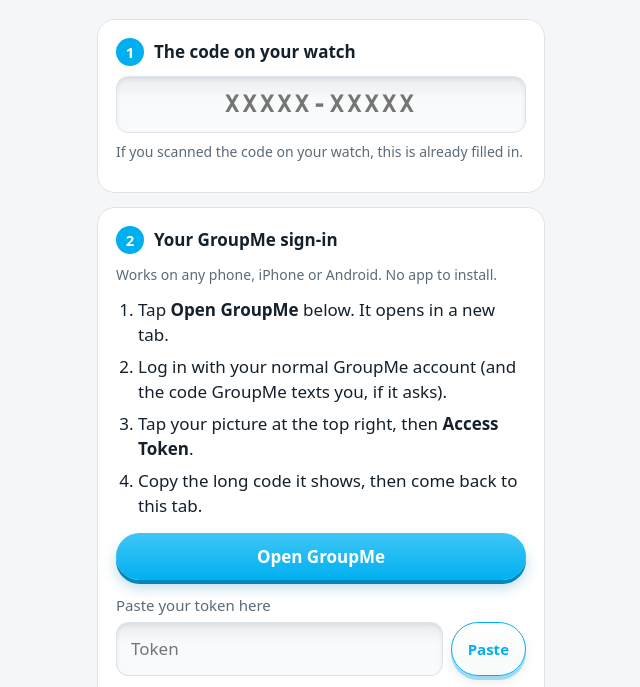
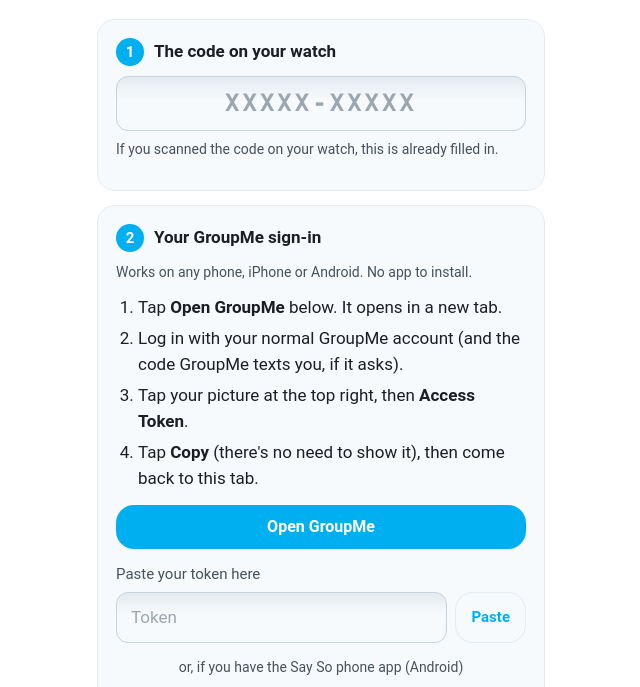
Before and after one commit to peterchabs/groupme-voice-android, a plain HTML site: page docs/index.html in a window 1280 px wide. Shown: the part 119-806 px from the top of the page, without its empty margins (319-959 px from the left). Drawn offline with Linux system fonts and the light colour scheme.

Commit message:
Sign-in page uses the app's colors, buttons and fields; step 4 says to tap Copy

```diff
--- a/docs/index.html
+++ b/docs/index.html
@@ -17,24 +17,29 @@
 <meta name="twitter:card" content="summary_large_image">
 <meta name="twitter:image" content="https://peterchabs.github.io/groupme-voice-android/images/social-preview.png">
 <style>
+  /* The Say So app's own colors (Palette.java), so this page looks like the app. */
   :root {
-    --bg: #f4f6f8; --card: #ffffff; --text: #14202b; --muted: #5b6b78; --line: #dde3e8;
-    --accent: #00aff0; --accent-text: #ffffff; --lip: #0088bc; --ok: #2e7d32; --bad: #c62828; --field: #f8fafb;
+    --bg: #ffffff; --card: #f7fafc; --text: #1b1f24; --muted: #46515c; --line: #e4ebf1;
+    --accent: #00aff0; --accent-press: #0398d8; --accent-text: #ffffff; --badge: #eaf6fd;
+    --ok: #2e7d32; --bad: #c62828;
+    --field-text: #262626; --field-hint: #9aa7b0; --field-edge: #c5d3dc; --field-top: #e3ebf0; --field-mid: #f7fafc;
   }
   @media (prefers-color-scheme: dark) {
     :root:not([data-theme="light"]) {
-      --bg: #0b1218; --card: #141e27; --text: #eef3f6; --muted: #9aabb8; --line: #263540;
-      --accent: #00aff0; --accent-text: #ffffff; --lip: #006f99; --ok: #66bb6a; --bad: #ef5350; --field: #0f1920;
+      --bg: #111417; --card: #1a1f25; --text: #f1f4f7; --muted: #a3aeb9; --line: #29313a;
+      --badge: #0f2a38; --ok: #66bb6a; --bad: #ef5350;
+      --field-text: #f1f4f7; --field-hint: #7d8894; --field-edge: #3a444f; --field-top: #151a1f; --field-mid: #1b2127;
     }
   }
   :root[data-theme="dark"] {
-    --bg: #0b1218; --card: #141e27; --text: #eef3f6; --muted: #9aabb8; --line: #263540;
-    --accent: #00aff0; --accent-text: #ffffff; --lip: #006f99; --ok: #66bb6a; --bad: #ef5350; --field: #0f1920;
+    --bg: #111417; --card: #1a1f25; --text: #f1f4f7; --muted: #a3aeb9; --line: #29313a;
+    --badge: #0f2a38; --ok: #66bb6a; --bad: #ef5350;
+    --field-text: #f1f4f7; --field-hint: #7d8894; --field-edge: #3a444f; --field-top: #151a1f; --field-mid: #1b2127;
   }
   * { box-sizing: border-box; }
   body {
     margin: 0; background: var(--bg); color: var(--text);
-    font: 17px/1.5 system-ui, -apple-system, "Segoe UI", Roboto, sans-serif;
+    font: 17px/1.5 Roboto, system-ui, -apple-system, "Segoe UI", sans-serif;
     -webkit-text-size-adjust: 100%;
   }
   main { max-width: 480px; margin: 0 auto; padding: 28px 16px 48px; }
@@ -59,41 +64,32 @@
   li { margin-bottom: 6px; }
   label { display: block; font-size: 15px; color: var(--muted); margin-bottom: 6px; }
   input {
-    width: 100%; font: inherit; color: var(--text);
-    /* sunken box: shaded at the top like a groove */
-    background: linear-gradient(color-mix(in srgb, var(--line) 55%, var(--field)), var(--field) 40%);
-    border: 1.5px solid var(--line); border-radius: 12px; padding: 13px 14px;
-    box-shadow: inset 0 2px 4px rgba(0, 0, 0, .08);
-    transition: border-color .15s, transform .2s cubic-bezier(.3, 1.6, .5, 1);
+    width: 100%; font: inherit; color: var(--field-text);
+    /* the app's sunken box: shaded at the top, blue outline when you tap into it */
+    background: linear-gradient(var(--field-top), var(--field-mid) 45%);
+    border: 1.5px solid var(--field-edge); border-radius: 12px; padding: 12px 14px;
+    transition: border-color .12s, transform .12s ease-out;
   }
+  input::placeholder { color: var(--field-hint); }
   input:active { transform: scale(.99); }
-  input:focus { outline: none; border-color: var(--accent); box-shadow: inset 0 2px 4px rgba(0, 0, 0, .08), 0 0 0 3px color-mix(in srgb, var(--accent) 22%, transparent); }
+  input:focus { outline: none; border: 2px solid var(--accent); padding: 11.5px 13.5px; }
   #code { font: 600 24px/1.2 ui-monospace, "SF Mono", Menlo, monospace; letter-spacing: 3px; text-align: center; text-transform: uppercase; }
   .row { display: flex; gap: 8px; }
   .row input { flex: 1; min-width: 0; }
+  /* the app's pills: solid blue with bold white text; the others a quiet row with blue text */
   button, .btn {
     display: inline-flex; align-items: center; justify-content: center; gap: 8px;
-    font: 650 17px/1 system-ui, -apple-system, "Segoe UI", Roboto, sans-serif;
-    border: 0; border-radius: 999px; padding: 15px 20px; cursor: pointer; text-decoration: none;
-    color: var(--accent-text);
-    /* raised key: shiny face on a darker lip */
-    background: linear-gradient(#3fc6f6, var(--accent));
-    box-shadow: 0 4px 0 var(--lip), 0 8px 14px rgba(0, 120, 170, .25);
-    transform: translateY(0) scale(1);
-    transition: transform .28s cubic-bezier(.3, 1.8, .5, 1), opacity .15s;
+    font: 700 16px/1 Roboto, system-ui, -apple-system, "Segoe UI", sans-serif;
+    border: 0; border-radius: 18px; padding: 14px 18px; cursor: pointer; text-decoration: none;
+    color: var(--accent-text); background: var(--accent);
+    transform: scale(1); transition: transform .16s ease-out, background-color .16s, opacity .15s;
     -webkit-tap-highlight-color: transparent;
   }
-  /* pressed: the face sinks onto its lip, then springs back */
-  button:active, .btn:active {
-    transform: translateY(3px) scale(.97);
-    box-shadow: 0 1px 0 var(--lip), 0 2px 4px rgba(0, 120, 170, .2);
-    transition-duration: .08s;
-  }
+  button:active, .btn:active { background: var(--accent-press); transform: scale(.96); transition-duration: .07s; }
   button:disabled { opacity: .5; cursor: default; }
   .wide { width: 100%; }
-  .ghost { background: linear-gradient(var(--card), var(--field)); color: var(--accent); border: 1.5px solid var(--accent);
-    box-shadow: 0 4px 0 color-mix(in srgb, var(--accent) 35%, transparent), 0 6px 12px rgba(0, 0, 0, .08); }
-  .ghost:active { box-shadow: 0 1px 0 color-mix(in srgb, var(--accent) 35%, transparent); }
+  .ghost { background: var(--card); color: var(--accent); box-shadow: inset 0 0 0 1px var(--line); }
+  .ghost:active { background: var(--badge); box-shadow: inset 0 0 0 1px var(--accent); }
   .small { padding: 12px 16px; font-size: 15px; }
   .hint { font-size: 14px; color: var(--muted); margin-top: 8px; }
   .or { text-align: center; color: var(--muted); font-size: 14px; margin: 14px 0; }
@@ -129,7 +125,7 @@
         <li>Tap <b>Open GroupMe</b> below. It opens in a new tab.</li>
         <li>Log in with your normal GroupMe account (and the code GroupMe texts you, if it asks).</li>
         <li>Tap your picture at the top right, then <b>Access Token</b>.</li>
-        <li>Copy the long code it shows, then come back to this tab.</li>
+        <li>Tap <b>Copy</b> (there&apos;s no need to show it), then come back to this tab.</li>
       </ol>
       <a class="btn wide" href="https://dev.groupme.com/account/access-token" target="_blank" rel="noopener">Open GroupMe</a>
       <div style="height:14px"></div>
```
